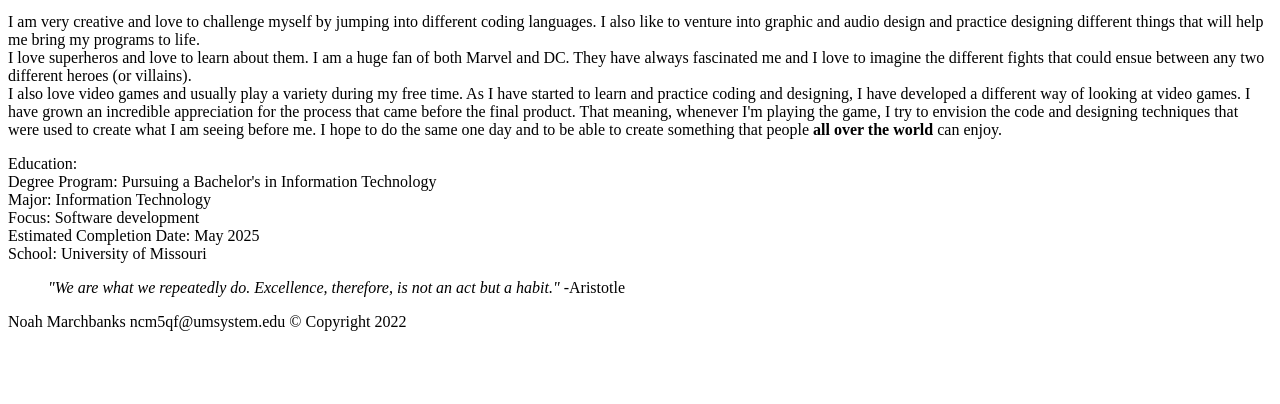
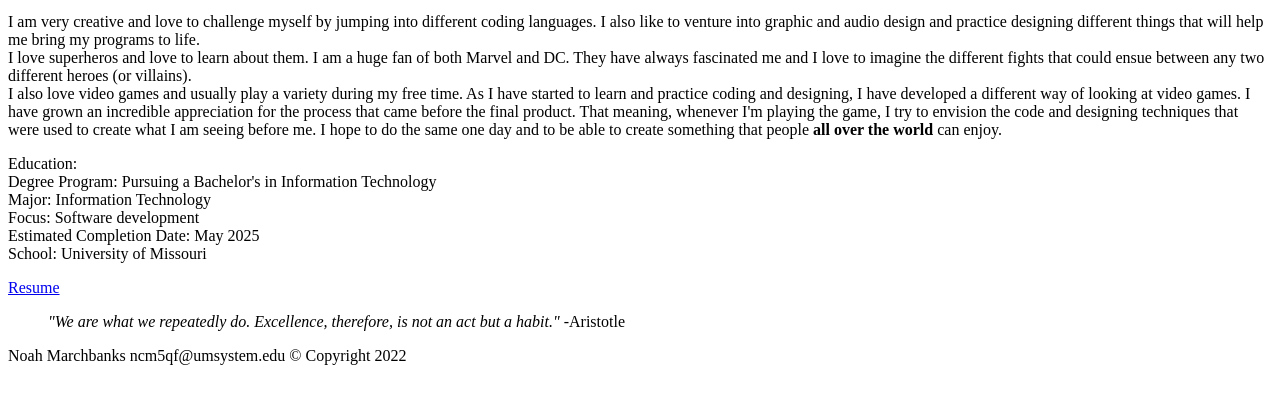
Before and after one commit to NoahMarchbanks/NoahMarchbanks.github.io, a plain HTML site: page islt_7310/about.html in a window 1280 px wide. Shown: the part 160-564 px from the top of the page. Drawn offline with Linux system fonts and the light colour scheme.

Commit message:
Add files via upload

```diff
--- a/islt_7310/about.html
+++ b/islt_7310/about.html
@@ -56,6 +56,9 @@ Modified/Tested:  Mar 27, 2022; Passed on Firefox and Chrome browsers
         Estimated Completion Date: May 2025<br>
         School: University of Missouri<br>
        </p>
+       <p>
+        <a href="/Users/noahc/OneDrive/Desktop/ISLT 4310-7310/MarchbanksResumePDF.pdf">Resume</a>
+       </p>
        <blockquote><em>"We are what we repeatedly do. Excellence, therefore, is not an act but a habit."</em> -Aristotle</blockquote>
 
     </main>
```
